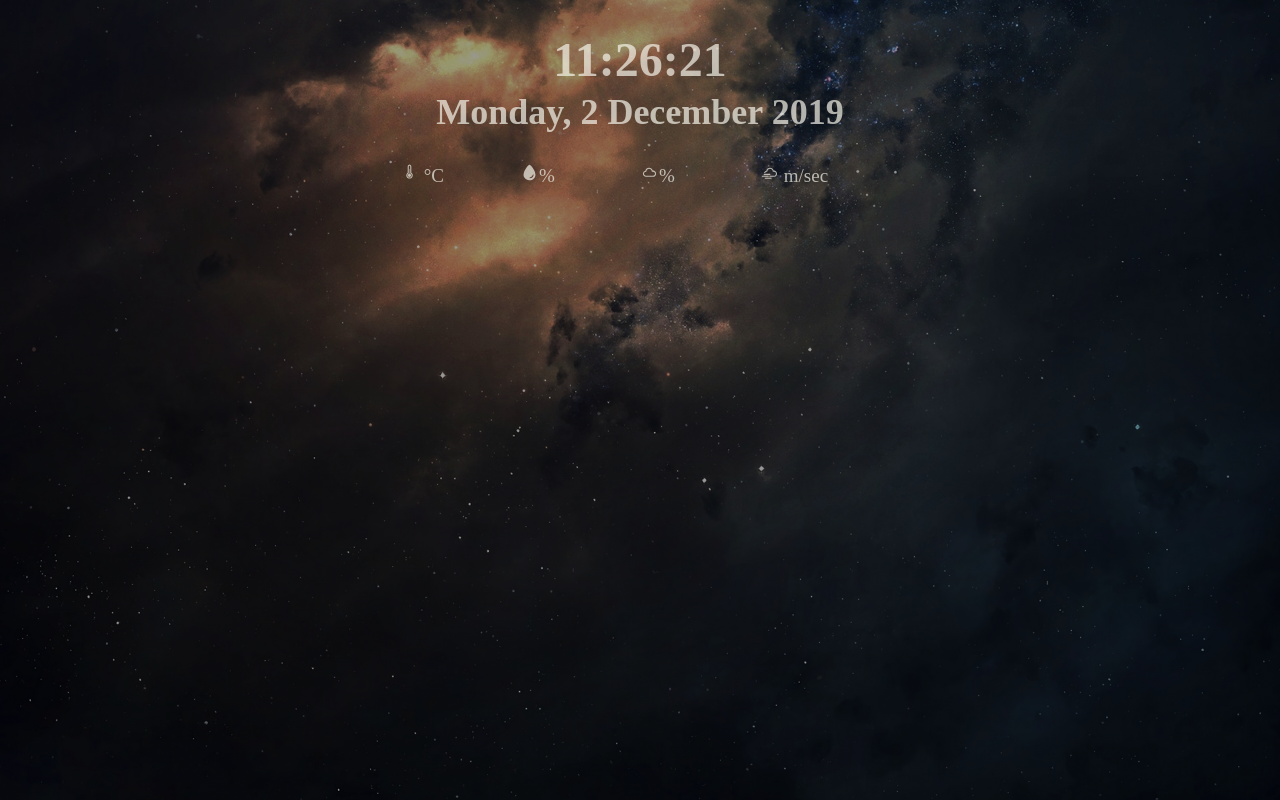
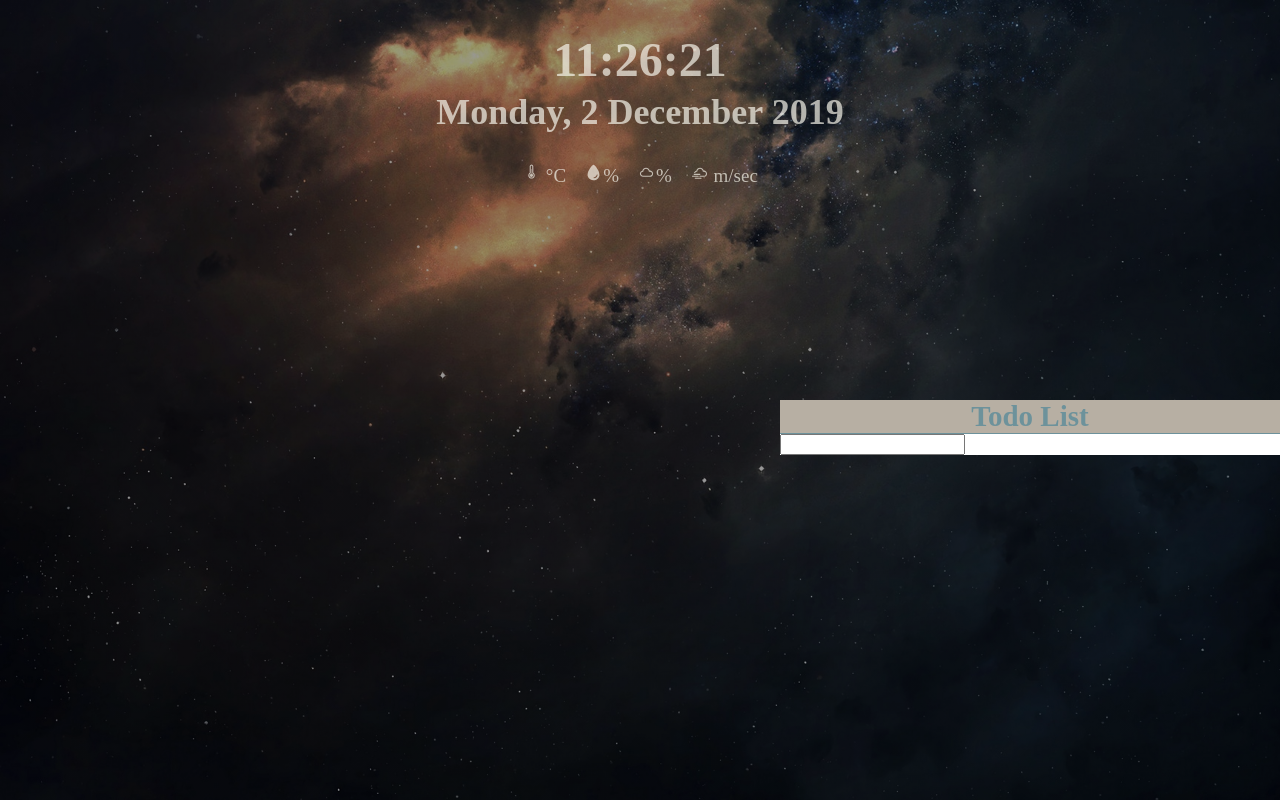
Before and after one commit to nickmilanos/My-Home-Page, a React (Create React App) app: page / in a window 1280 px wide. Built offline with nearby package versions, Linux system fonts and the light colour scheme; no server answers.

Commit message:
Implemented Sass, Started building todo list

```diff
--- a/src/Components/App.js
+++ b/src/Components/App.js
@@ -2,6 +2,7 @@ import React from 'react';
 import '../Styles/App.css';
 import Hour from './Hour.js';
 import Weather from './Weather.js';
+import Todo from './Todo.js';
 
 
 export default class App extends React.Component{
@@ -10,6 +11,7 @@ export default class App extends React.Component{
             <div id="appContainer">
                 <Hour />
                 <Weather />
+                <Todo />
             </div>
         );
     }
--- /dev/null
+++ b/src/Components/Todo.js
@@ -0,0 +1,23 @@
+import React from 'react';
+
+export default class Todo extends React.Component{
+    constructor(){
+        super();
+        this.state = {};
+    }
+
+    render(){
+        return(
+            <div id="todoContainer">
+                <div id="todoList">
+                    <div id="header">
+                        <h4>Todo List</h4>
+                    </div>
+                    <div id="todoMainBody">
+                        <input type="text" />
+                    </div>
+                </div>
+            </div>
+        );
+    }
+}
--- a/src/Styles/App.css
+++ b/src/Styles/App.css
@@ -1,39 +1,49 @@
-#appContainer{
-    height:100%;
-    width:100%;
-    margin:0;
-    color: rgba(245, 243, 233, 0.7);
-}
-
-#weatherContainer{
-    display:flex;
-    flex-wrap:wrap;
-    justify-content:center;
-    width:100%;
-    font-size:19px;
-}
-
-#weatherContainer span{
-    width:120px;
-}
-
-#hourContainer{
-    font-size: 24px;
+#appContainer {
+  height: 100%;
+  width: 100%;
+  margin: 0;
+  color: rgba(245, 243, 233, 0.7); }
+  #appContainer #weatherContainer {
     display: flex;
     flex-wrap: wrap;
     justify-content: center;
-}
+    width: 100%;
+    font-size: 19px; }
+    #appContainer #weatherContainer span {
+      margin: 0 9px 0 9px; }
+  #appContainer #hourContainer {
+    display: flex;
+    flex-wrap: wrap;
+    justify-content: center;
+    font-size: 24px; }
+  #appContainer h1, #appContainer h2 {
+    width: 100%;
+    text-align: center; }
+  #appContainer h1 {
+    margin-bottom: 4px; }
+  #appContainer h2 {
+    margin-top: 0; }
+  #appContainer #todoContainer {
+    display: flex;
+    flex-wrap: wrap;
+    justify-content: flex-end;
+    width: 100%;
+    position: absolute;
+    bottom: 0; }
+    #appContainer #todoContainer #todoList {
+      width: 500px;
+      height: 400px;
+      border-top-right-radius: 4%;
+      border-top-left-radius: 4%; }
+      #appContainer #todoContainer #todoList #header {
+        font-size: 29px;
+        text-align: center;
+        color: #6D929B;
+        background: #B7AFA3;
+        border-bottom: 1px solid #6D929B; }
+        #appContainer #todoContainer #todoList #header h4 {
+          margin: 0; }
+      #appContainer #todoContainer #todoList #todoMainBody {
+        background: white; }
 
-
-
-h1, h2{
-    width:100%;
-    text-align:center;
-}
-
-h1{
-    margin-bottom:4px;
-}
-h2{
-    margin-top:0;
-}
+/*# sourceMappingURL=App.css.map */
--- /dev/null
+++ b/src/Styles/App.scss
@@ -0,0 +1,60 @@
+@mixin flexLayout($justify_content){
+    display:flex;
+    flex-wrap:wrap;
+    justify-content: $justify_content;
+}
+
+#appContainer{
+    height:100%;
+    width:100%;
+    margin:0;
+    color: rgba(245, 243, 233, 0.7);
+    #weatherContainer{
+        @include flexLayout(center);
+        width:100%;
+        font-size:19px;
+        span{
+            margin:0 9px 0 9px;
+        }
+    }
+    #hourContainer{
+        @include flexLayout(center);
+        font-size: 24px;
+    }
+    h1, h2{
+        width:100%;
+        text-align:center;
+    }
+
+    h1{
+        margin-bottom:4px;
+    }
+    h2{
+        margin-top:0;
+    }
+    #todoContainer{
+        @include flexLayout(flex-end);
+        width:100%;
+        position:absolute;
+        bottom:0;
+        #todoList{
+            width:500px;
+            height:400px;
+            border-top-right-radius:4%;
+            border-top-left-radius:4%;
+            #header{
+                font-size:29px;
+                text-align:center;
+                color:#6D929B;
+                background:#B7AFA3;
+                border-bottom:1px solid #6D929B;
+                h4{
+                    margin:0;
+                }
+            }
+            #todoMainBody{
+                background:white;
+            }
+        }
+    }
+}
```
Also changed, not shown: 2 other files (tests, documents, lock files or other folders).
